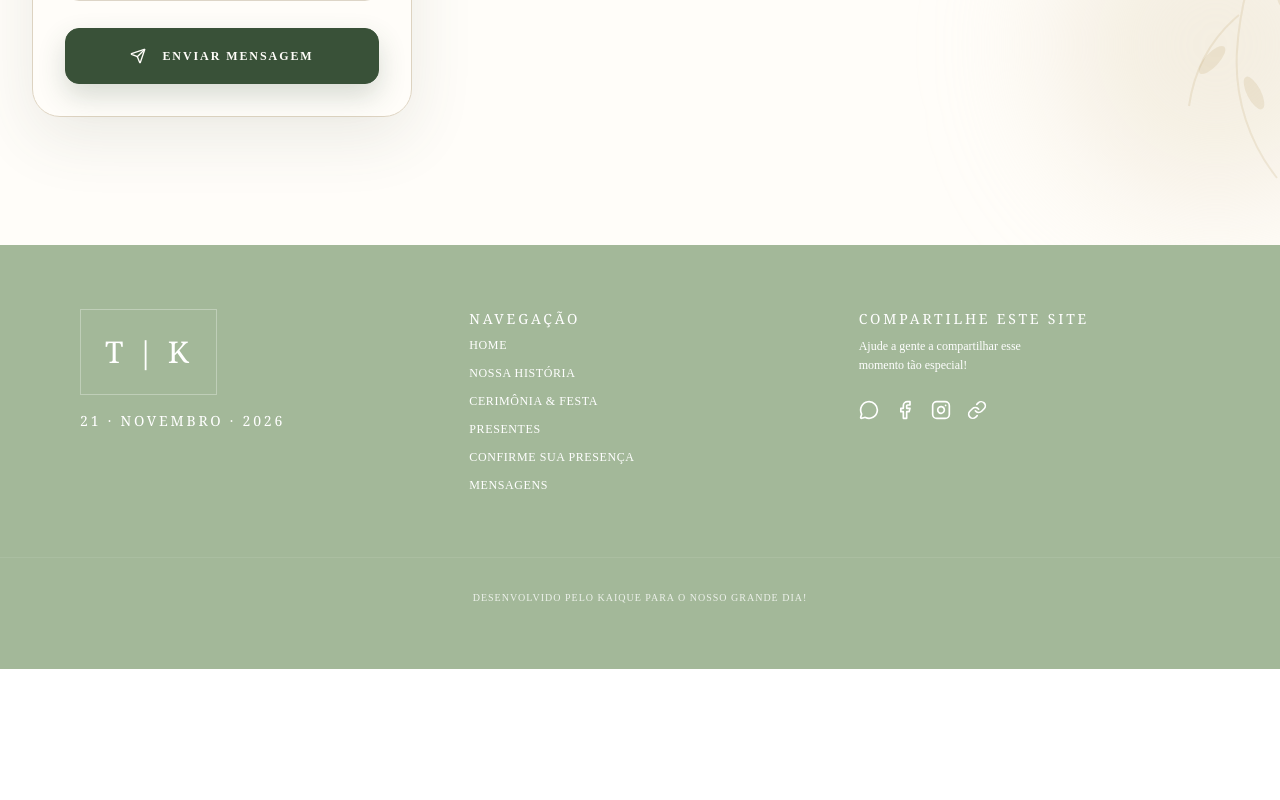
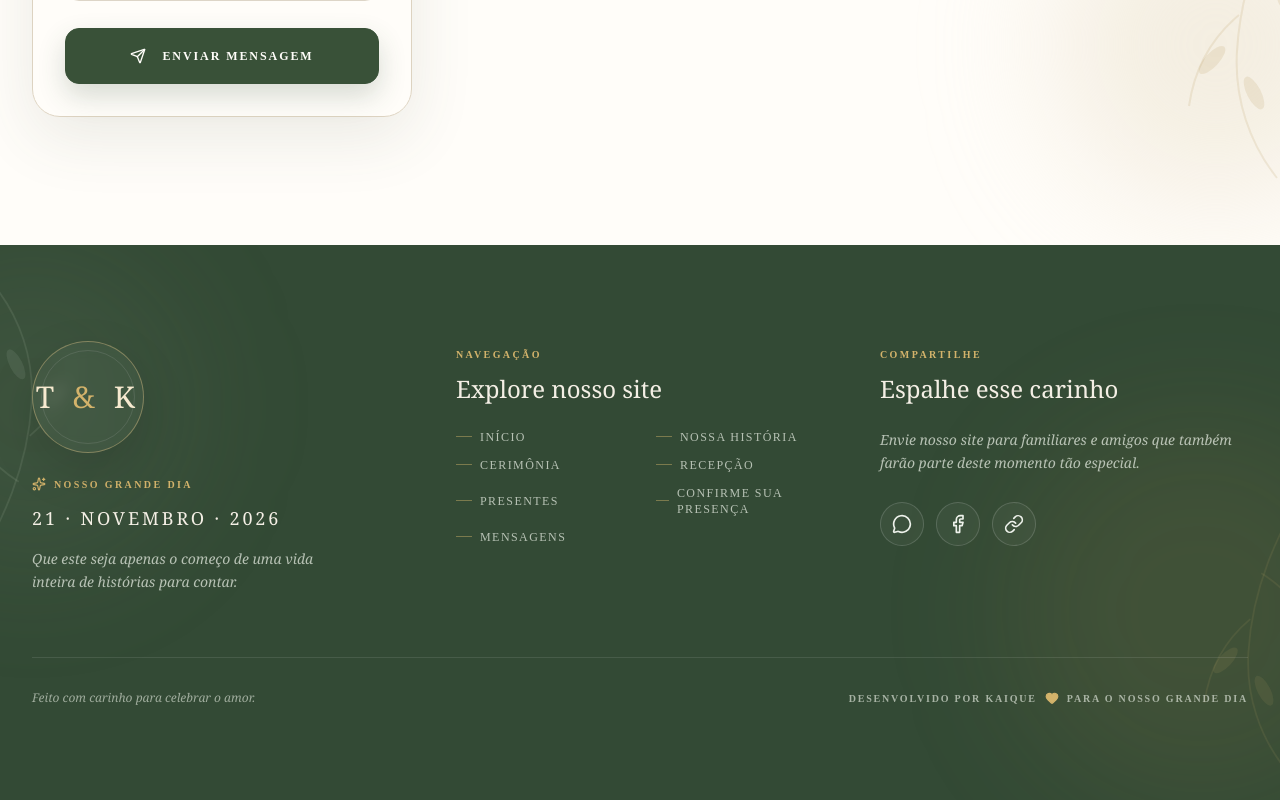
Before and after one commit to S1ckBR/ever-after, a Next.js app: page / in a window 1280 px wide. Shown: the part 7855-8655 px from the top of the page. Before the commit the page ends 8524 px from the top, so only its background shows below. Built offline with nearby package versions, Linux system fonts and the light colour scheme; no server answers; the database is empty.

Commit message:
Redesenha rodape e adiciona compartilhamento

```diff
--- a/src/components/public/Footer.tsx
+++ b/src/components/public/Footer.tsx
@@ -1,61 +1,335 @@
 "use client";
 
-import { MessageCircle, Link as LinkIcon } from "lucide-react";
+import { useState } from "react";
+import {
+  Check,
+  Copy,
+  Heart,
+  Link as LinkIcon,
+  MessageCircle,
+  Sparkles,
+} from "lucide-react";
+
+const linksNavegacao = [
+  { label: "Início", href: "#home" },
+  { label: "Nossa História", href: "#historia" },
+  { label: "Cerimônia", href: "#cerimonia" },
+  { label: "Recepção", href: "#recepcao" },
+  { label: "Presentes", href: "#presentes" },
+  { label: "Confirme sua Presença", href: "#rsvp" },
+  { label: "Mensagens", href: "#mensagens" },
+];
 
 export default function Footer() {
+  const [linkCopiado, setLinkCopiado] = useState(false);
+
+  const obterUrlAtual = () =>
+    typeof window !== "undefined" ? window.location.href : "";
+
+  const compartilharWhatsApp = () => {
+    const urlAtual = obterUrlAtual();
+    const mensagem =
+      "Tayná e Kaique vão se casar! Veja todos os detalhes do nosso grande dia:";
+
+    window.open(
+      `https://wa.me/?text=${encodeURIComponent(`${mensagem} ${urlAtual}`)}`,
+      "_blank",
+      "noopener,noreferrer"
+    );
+  };
+
+  const compartilharFacebook = () => {
+    const urlAtual = obterUrlAtual();
+
+    window.open(
+      `https://www.facebook.com/sharer/sharer.php?u=${encodeURIComponent(
+        urlAtual
+      )}`,
+      "_blank",
+      "noopener,noreferrer"
+    );
+  };
+
+  const copiarLink = async () => {
+    const urlAtual = obterUrlAtual();
+
+    try {
+      await navigator.clipboard.writeText(urlAtual);
+      setLinkCopiado(true);
+
+      window.setTimeout(() => {
+        setLinkCopiado(false);
+      }, 2200);
+    } catch (error) {
+      console.error("Não foi possível copiar o link:", error);
+    }
+  };
+
+  const navegarParaSecao = (
+    event: React.MouseEvent<HTMLAnchorElement>,
+    href: string
+  ) => {
+    if (href === "#") return;
+
+    const elemento = document.querySelector(href);
+
+    if (!elemento) return;
+
+    event.preventDefault();
+    elemento.scrollIntoView({
+      behavior: "smooth",
+      block: "start",
+    });
+  };
+
   return (
-    <footer className="w-full bg-[#A3B899] text-white py-16">
-      <div className="mx-auto max-w-6xl px-4 grid grid-cols-1 md:grid-cols-3 gap-12 text-center md:text-left">
-
-        {/* Coluna 1: Logo/Data */}
-        <div className="flex flex-col items-center md:items-start">
-          <div className="border border-white/30 p-6 mb-4 w-fit">
-             <span className="font-serif text-3xl tracking-widest">T | K</span>
-          </div>
-          <p className="font-serif text-sm tracking-[0.2em] uppercase">21 · NOVEMBRO · 2026</p>
+    <footer className="relative overflow-hidden bg-[#334a35] text-[#f8f4ec]">
+      {/* Ornamentação de fundo */}
+      <div className="pointer-events-none absolute inset-0">
+        <div className="absolute -left-32 top-0 h-80 w-80 rounded-full bg-[#91a88a]/10 blur-3xl" />
+        <div className="absolute -right-28 bottom-0 h-96 w-96 rounded-full bg-[#b89450]/10 blur-3xl" />
       </div>
 
-        {/* Coluna 2: Navegação */}
-        <div className="flex flex-col items-center md:items-start space-y-3">
-          <h4 className="font-serif text-sm tracking-[0.2em] uppercase mb-2">Navegação</h4>
-          {["Home", "Nossa História", "Cerimônia & Festa", "Presentes", "Confirme sua Presença", "Mensagens"].map(link => (
-            <a key={link} href="#" className="text-xs hover:opacity-80 transition-opacity uppercase tracking-wider">
-              {link}
+      <svg
+        aria-hidden="true"
+        viewBox="0 0 220 360"
+        className="pointer-events-none absolute -left-14 top-6 hidden h-[330px] w-[210px] text-[#b8c8b1]/12 lg:block"
+        fill="none"
+      >
+        <path
+          d="M22 338C61 274 87 215 91 146C94 98 78 53 51 19"
+          stroke="currentColor"
+          strokeWidth="2"
+        />
+        <path
+          d="M77 232C49 215 29 188 18 158"
+          stroke="currentColor"
+          strokeWidth="2"
+        />
+        <path
+          d="M89 182C119 157 134 126 139 91"
+          stroke="currentColor"
+          strokeWidth="2"
+        />
+        <ellipse
+          cx="38"
+          cy="190"
+          rx="17"
+          ry="7"
+          transform="rotate(46 38 190)"
+          fill="currentColor"
+        />
+        <ellipse
+          cx="116"
+          cy="137"
+          rx="18"
+          ry="7"
+          transform="rotate(-47 116 137)"
+          fill="currentColor"
+        />
+        <ellipse
+          cx="74"
+          cy="104"
+          rx="18"
+          ry="7"
+          transform="rotate(63 74 104)"
+          fill="currentColor"
+        />
+      </svg>
+
+      <svg
+        aria-hidden="true"
+        viewBox="0 0 220 360"
+        className="pointer-events-none absolute -right-14 bottom-4 hidden h-[330px] w-[210px] rotate-180 text-[#d0b16e]/10 lg:block"
+        fill="none"
+      >
+        <path
+          d="M22 338C61 274 87 215 91 146C94 98 78 53 51 19"
+          stroke="currentColor"
+          strokeWidth="2"
+        />
+        <path
+          d="M77 232C49 215 29 188 18 158"
+          stroke="currentColor"
+          strokeWidth="2"
+        />
+        <path
+          d="M89 182C119 157 134 126 139 91"
+          stroke="currentColor"
+          strokeWidth="2"
+        />
+        <ellipse
+          cx="38"
+          cy="190"
+          rx="17"
+          ry="7"
+          transform="rotate(46 38 190)"
+          fill="currentColor"
+        />
+        <ellipse
+          cx="116"
+          cy="137"
+          rx="18"
+          ry="7"
+          transform="rotate(-47 116 137)"
+          fill="currentColor"
+        />
+        <ellipse
+          cx="74"
+          cy="104"
+          rx="18"
+          ry="7"
+          transform="rotate(63 74 104)"
+          fill="currentColor"
+        />
+      </svg>
+
+      <div className="relative z-10 mx-auto max-w-7xl px-4 py-20 sm:px-6 sm:py-24 lg:px-8">
+        <div className="grid grid-cols-1 gap-14 text-center md:grid-cols-3 md:text-left">
+          {/* Monograma */}
+          <div className="flex flex-col items-center md:items-start">
+            <div className="relative mb-6 flex h-28 w-28 items-center justify-center rounded-full border border-[#d5bd84]/45 bg-white/[0.035] shadow-[0_18px_50px_rgba(0,0,0,0.12)] backdrop-blur-sm">
+              <div className="absolute inset-2 rounded-full border border-white/10" />
+
+              <span className="relative font-serif text-3xl tracking-[0.18em] text-[#f7ead0]">
+                T <span className="text-[#d3b36b]">&amp;</span> K
+              </span>
+            </div>
+
+            <span className="mb-3 inline-flex items-center gap-2 text-[10px] font-semibold uppercase tracking-[0.24em] text-[#d3b36b]">
+              <Sparkles className="h-3.5 w-3.5" />
+              Nosso grande dia
+            </span>
+
+            <p className="font-serif text-lg tracking-[0.16em] text-[#f4efe5]">
+              21 · NOVEMBRO · 2026
+            </p>
+
+            <p className="mt-4 max-w-xs font-serif text-sm italic leading-relaxed text-[#d8e0d4]/80">
+              Que este seja apenas o começo de uma vida inteira de histórias
+              para contar.
+            </p>
+          </div>
+
+          {/* Navegação */}
+          <div className="flex flex-col items-center md:items-start">
+            <div className="mb-6">
+              <span className="text-[10px] font-semibold uppercase tracking-[0.24em] text-[#d3b36b]">
+                Navegação
+              </span>
+              <h4 className="mt-2 font-serif text-2xl text-[#f4efe5]">
+                Explore nosso site
+              </h4>
+            </div>
+
+            <nav
+              aria-label="Navegação do rodapé"
+              className="grid grid-cols-1 gap-x-8 gap-y-3 sm:grid-cols-2 md:grid-cols-1 lg:grid-cols-2"
+            >
+              {linksNavegacao.map((link) => (
+                <a
+                  key={link.href}
+                  href={link.href}
+                  onClick={(event) => navegarParaSecao(event, link.href)}
+                  className="group inline-flex items-center justify-center gap-2 text-xs uppercase tracking-[0.12em] text-[#d8e0d4]/80 transition-colors duration-300 hover:text-[#f7ead0] md:justify-start"
+                >
+                  <span className="h-px w-4 bg-[#d3b36b]/45 transition-all duration-300 group-hover:w-6 group-hover:bg-[#d3b36b]" />
+                  {link.label}
                 </a>
               ))}
+            </nav>
           </div>
 
-        {/* Coluna 3: Compartilhar */}
-        <div className="flex flex-col items-center md:items-start space-y-4">
-          <h4 className="font-serif text-sm tracking-[0.2em] uppercase mb-2">Compartilhe este site</h4>
-          <p className="text-xs max-w-[200px] leading-relaxed">Ajude a gente a compartilhar esse momento tão especial!</p>
-          <div className="flex gap-4 pt-2">
+          {/* Compartilhamento */}
+          <div className="flex flex-col items-center md:items-start">
+            <div className="mb-6">
+              <span className="text-[10px] font-semibold uppercase tracking-[0.24em] text-[#d3b36b]">
+                Compartilhe
+              </span>
+              <h4 className="mt-2 font-serif text-2xl text-[#f4efe5]">
+                Espalhe esse carinho
+              </h4>
+            </div>
 
-            {/* Ícone do WhatsApp (MessageCircle do Lucide) */}
-            <MessageCircle className="h-5 w-5 cursor-pointer hover:opacity-70" />
+            <p className="max-w-sm font-serif text-sm italic leading-relaxed text-[#d8e0d4]/80">
+              Envie nosso site para familiares e amigos que também farão parte
+              deste momento tão especial.
+            </p>
 
-            {/* Ícone do Facebook (SVG Nativo) */}
-            <svg xmlns="http://www.w3.org/2000/svg" width="20" height="20" viewBox="0 0 24 24" fill="none" stroke="currentColor" strokeWidth="2" strokeLinecap="round" strokeLinejoin="round" className="cursor-pointer hover:opacity-70">
-              <path d="M18 2h-3a5 5 0 0 0-5 5v3H7v4h3v8h4v-8h3l1-4h-4V7a1 1 0 0 1 1-1h3z"/>
+            <div className="mt-7 flex flex-wrap justify-center gap-3 md:justify-start">
+              <button
+                type="button"
+                onClick={compartilharWhatsApp}
+                aria-label="Compartilhar no WhatsApp"
+                title="Compartilhar no WhatsApp"
+                className="flex h-11 w-11 items-center justify-center rounded-full border border-white/15 bg-white/[0.04] text-[#eef2eb] transition-all duration-300 hover:-translate-y-1 hover:border-[#d3b36b]/55 hover:bg-[#d3b36b]/10 hover:text-[#f7ead0]"
+              >
+                <MessageCircle className="h-5 w-5" />
+              </button>
+
+              <button
+                type="button"
+                onClick={compartilharFacebook}
+                aria-label="Compartilhar no Facebook"
+                title="Compartilhar no Facebook"
+                className="flex h-11 w-11 items-center justify-center rounded-full border border-white/15 bg-white/[0.04] text-[#eef2eb] transition-all duration-300 hover:-translate-y-1 hover:border-[#d3b36b]/55 hover:bg-[#d3b36b]/10 hover:text-[#f7ead0]"
+              >
+                <svg
+                  aria-hidden="true"
+                  xmlns="http://www.w3.org/2000/svg"
+                  width="20"
+                  height="20"
+                  viewBox="0 0 24 24"
+                  fill="none"
+                  stroke="currentColor"
+                  strokeWidth="2"
+                  strokeLinecap="round"
+                  strokeLinejoin="round"
+                >
+                  <path d="M18 2h-3a5 5 0 0 0-5 5v3H7v4h3v8h4v-8h3l1-4h-4V7a1 1 0 0 1 1-1h3z" />
                 </svg>
+              </button>
 
-            {/* Ícone do Instagram (SVG Nativo) */}
-            <svg xmlns="http://www.w3.org/2000/svg" width="20" height="20" viewBox="0 0 24 24" fill="none" stroke="currentColor" strokeWidth="2" strokeLinecap="round" strokeLinejoin="round" className="cursor-pointer hover:opacity-70">
-              <rect width="20" height="20" x="2" y="2" rx="5" ry="5"/>
-              <path d="M16 11.37A4 4 0 1 1 12.63 8 4 4 0 0 1 16 11.37z"/>
-              <line x1="17.5" x2="17.51" y1="6.5" y2="6.5"/>
-            </svg>
+              <button
+                type="button"
+                onClick={copiarLink}
+                aria-label="Copiar link do site"
+                title={linkCopiado ? "Link copiado" : "Copiar link"}
+                className="flex h-11 w-11 items-center justify-center rounded-full border border-white/15 bg-white/[0.04] text-[#eef2eb] transition-all duration-300 hover:-translate-y-1 hover:border-[#d3b36b]/55 hover:bg-[#d3b36b]/10 hover:text-[#f7ead0]"
+              >
+                {linkCopiado ? (
+                  <Check className="h-5 w-5" />
+                ) : (
+                  <LinkIcon className="h-5 w-5" />
+                )}
+              </button>
+            </div>
 
-            {/* Ícone de Link (LinkIcon do Lucide) */}
-            <LinkIcon className="h-5 w-5 cursor-pointer hover:opacity-70" />
-
+            <div className="mt-4 min-h-5">
+              {linkCopiado && (
+                <span className="inline-flex items-center gap-1.5 text-[10px] font-semibold uppercase tracking-[0.14em] text-[#e7cf96]">
+                  <Copy className="h-3.5 w-3.5" />
+                  Link copiado
+                </span>
+              )}
             </div>
           </div>
         </div>
 
-      {/* Rodapé Final */}
-      <div className="text-center mt-16 text-[10px] uppercase tracking-widest opacity-80 border-t border-white/10 pt-8">
-        Desenvolvido pelo Kaique para o nosso grande dia!
+        {/* Assinatura */}
+        <div className="mt-16 border-t border-white/10 pt-8">
+          <div className="flex flex-col items-center justify-between gap-4 text-center sm:flex-row sm:text-left">
+            <p className="font-serif text-xs italic text-[#d8e0d4]/65">
+              Feito com carinho para celebrar o amor.
+            </p>
+
+            <p className="inline-flex items-center gap-2 text-[10px] font-semibold uppercase tracking-[0.18em] text-[#d8e0d4]/70">
+              Desenvolvido por Kaique
+              <Heart className="h-3.5 w-3.5 fill-[#d3b36b] text-[#d3b36b]" />
+              para o nosso grande dia
+            </p>
+          </div>
+        </div>
       </div>
     </footer>
   );
```
Lines whose indentation alone changed are shown as unchanged.
